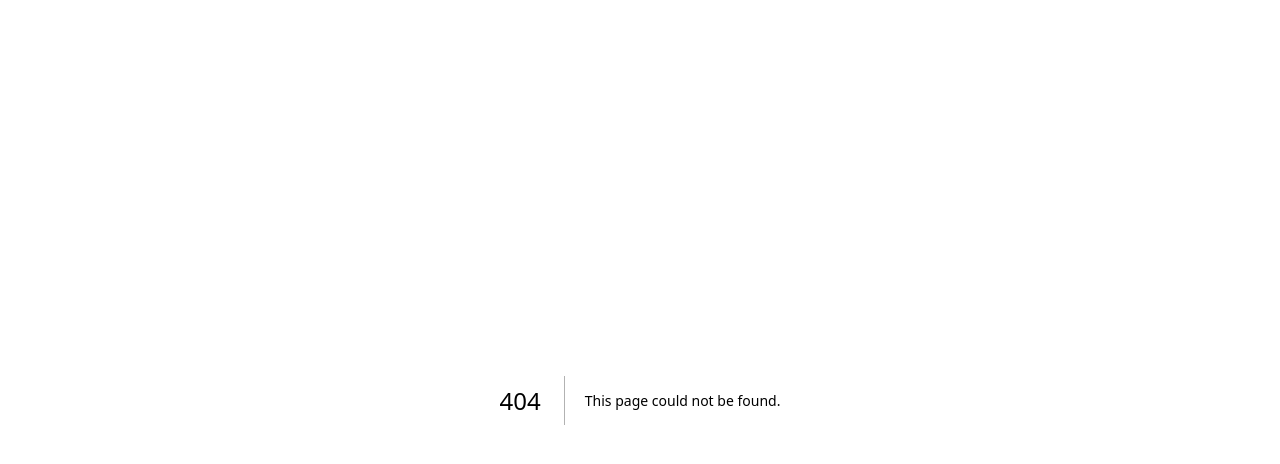
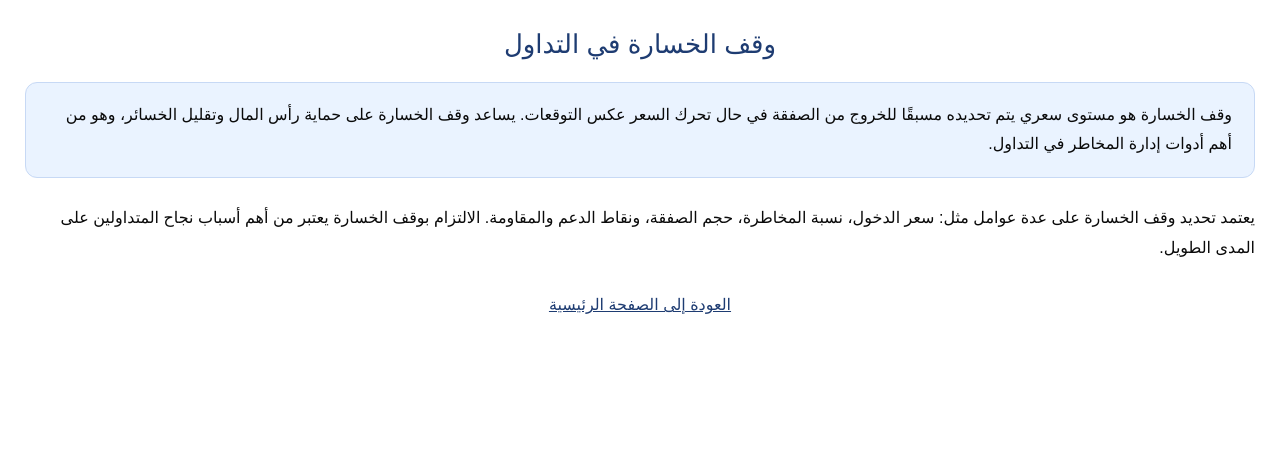
Before and after one commit to drishinnawy/tadawul-calculator-web, a Next.js app: page /stop-loss in a window 1280 px wide. Before the commit this address had no page. Shown: the top 464 px of the page. Built offline with nearby package versions, Linux system fonts and the light colour scheme.

Commit message:
Add Stop Loss SEO page with relevant content
This page provides an explanation of stop loss in trading, its importance, and how to determine the ideal exit point to protect capital.

```diff
--- /dev/null
+++ b/src/pages/stop-loss.tsx
@@ -0,0 +1,67 @@
+import Head from "next/head";
+
+export default function StopLossSEOPage() {
+  return (
+    <>
+      <Head>
+        <title>حاسبة وقف الخسارة | حساب نقطة وقف الخسارة بدقة</title>
+        <meta
+          name="description"
+          content="شرح مفهوم وقف الخسارة وكيفية تحديد نقطة الخروج المثالية لحماية رأس المال. صفحة مخصصة لرفع الظهور في محركات البحث."
+        />
+        <meta
+          name="keywords"
+          content="وقف الخسارة, حاسبة وقف الخسارة, إدارة رأس المال, التداول, stop loss calculator"
+        />
+      </Head>
+
+      <div style={{ padding: "25px", direction: "rtl", textAlign: "right" }}>
+        <h1
+          style={{
+            fontSize: "26px",
+            marginBottom: "18px",
+            color: "#1e3c72",
+            textAlign: "center",
+          }}
+        >
+          وقف الخسارة في التداول
+        </h1>
+
+        <p
+          style={{
+            background: "#eaf3ff",
+            padding: "18px 22px",
+            borderRadius: "12px",
+            lineHeight: "1.8",
+            marginBottom: "25px",
+            border: "1px solid #c7d9f5",
+          }}
+        >
+          وقف الخسارة هو مستوى سعري يتم تحديده مسبقًا للخروج من الصفقة في حال
+          تحرك السعر عكس التوقعات. يساعد وقف الخسارة على حماية رأس المال وتقليل
+          الخسائر، وهو من أهم أدوات إدارة المخاطر في التداول.
+        </p>
+
+        <p style={{ lineHeight: "1.9", marginBottom: "20px" }}>
+          يعتمد تحديد وقف الخسارة على عدة عوامل مثل: سعر الدخول، نسبة المخاطرة،
+          حجم الصفقة، ونقاط الدعم والمقاومة. الالتزام بوقف الخسارة يعتبر من أهم
+          أسباب نجاح المتداولين على المدى الطويل.
+        </p>
+
+        {/* زر العودة */}
+        <div style={{ textAlign: "center", marginTop: "30px" }}>
+          <a
+            href="/"
+            style={{
+              color: "#1e3c72",
+              textDecoration: "underline",
+              fontSize: "16px",
+            }}
+          >
+            العودة إلى الصفحة الرئيسية
+          </a>
+        </div>
+      </div>
+    </>
+  );
+}
```
